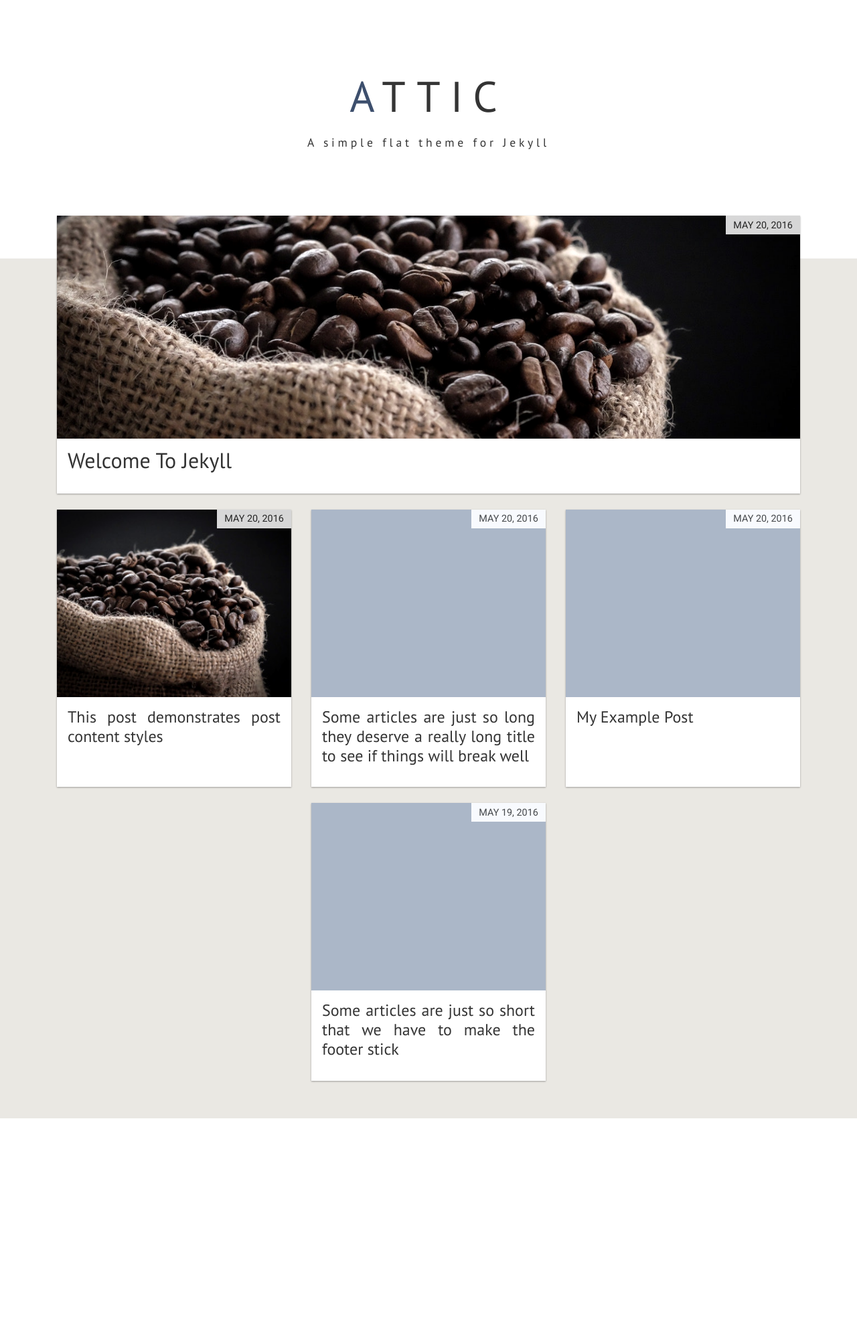
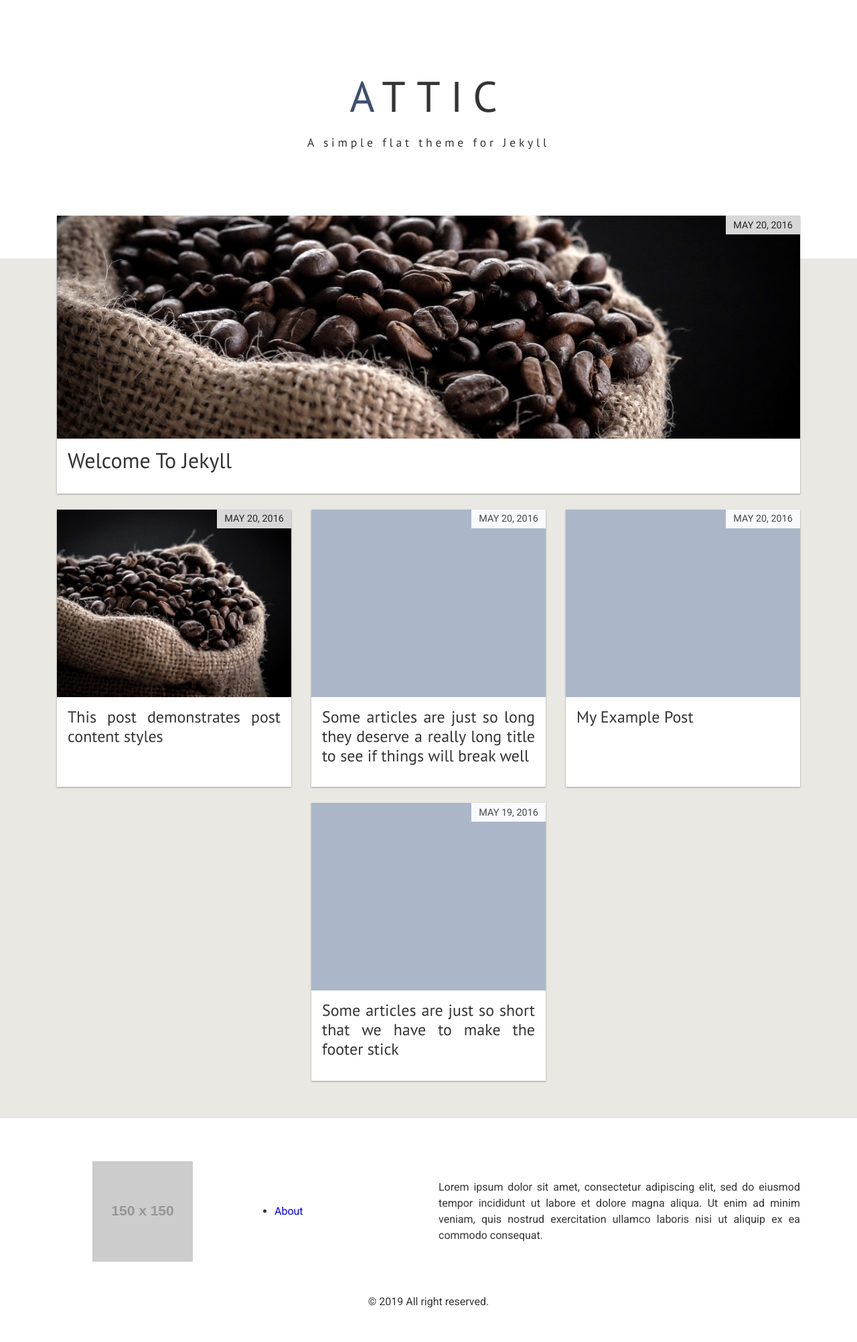
Before and after one commit to u8slvn/attic, a Jekyll site: the page built from index.md, in a window 1280 px wide. Shown: the whole page at 67% size. Built offline with Jekyll 4.4.1, drawn with Linux system fonts in a browser that asks for light colours; before the commit the page ends 1670 px from its top, so only the background shows below that.

Commit message:
feature: add footer

```diff
--- /dev/null
+++ b/_includes/footer.html
@@ -0,0 +1,30 @@
+{%- assign default_paths = site.pages | map: "path" -%}
+{%- assign page_paths = site.header_pages | default: default_paths -%}
+<footer>
+    <div class="info container">
+        <div class="row">
+            <div class="logo col-lg-3">
+                <img src="https://via.placeholder.com/150" alt="logo">
+            </div>
+            <div class="menu col-lg-3">
+                <nav>
+                    <ul>
+                        {%- for path in page_paths -%}
+                            {%- assign my_page = site.pages | where: "path", path | first -%}
+                            {%- if my_page.title -%}
+                            <li><a class="page-link" href="{{ my_page.url | relative_url }}">{{ my_page.title | escape }}</a></li>
+                            {%- endif -%}
+                        {%- endfor -%}
+                    </ul>
+                </nav>
+            </div>
+            <div class="description col-lg-6">
+                Lorem ipsum dolor sit amet, consectetur adipiscing elit, sed do eiusmod tempor incididunt ut labore et dolore magna aliqua. Ut enim ad minim veniam, quis nostrud exercitation ullamco laboris nisi ut aliquip ex ea commodo consequat.
+            </div>
+        </div>
+    </div>
+
+    <div class=signature container-fluid>
+        © 2019 All right reserved.
+    </div>
+</footer>
--- a/_includes/header.html
+++ b/_includes/header.html
@@ -1,6 +1,6 @@
 <header>
     <div class="container-fluid">
-        <h1 id="logo">{{ site.title | escape }}</h1>
-        <div id="subtitle">{{ site.subtitle | escape }}<div>
+        <h1 class="logo">{{ site.title | escape }}</h1>
+        <div class="subtitle">{{ site.subtitle | escape }}<div>
     </div>
 </header>
--- a/_layouts/default.html
+++ b/_layouts/default.html
@@ -11,6 +11,8 @@
         {{ content }}
     </main>
 
+    {%- include footer.html -%}
+
   </body>
 
 </html>
--- a/_sass/attic.scss
+++ b/_sass/attic.scss
@@ -13,5 +13,6 @@ $font-title: 'PT Sans', sans-serif;
 @import
     "attic/base",
     "attic/header",
-    "attic/home"
+    "attic/home",
+    "attic/footer"
 ;
--- /dev/null
+++ b/_sass/attic/_footer.scss
@@ -0,0 +1,27 @@
+footer {
+    padding: 4rem 0 3rem;
+    .info{
+        margin-bottom: 3rem;
+
+        .logo {
+            display: flex;
+            justify-content: center;
+            align-items: center;
+        }
+
+        .menu {
+            display: flex;
+            align-items: center;
+        }
+
+        .description {
+            display: flex;
+            align-items: center;
+            text-align: justify;
+        }
+    }
+
+    .signature {
+        text-align: center;
+    }
+}
--- a/_sass/attic/_header.scss
+++ b/_sass/attic/_header.scss
@@ -4,7 +4,7 @@ header {
     font-family: $font-title;
     text-align: center;
 
-    #logo {
+    .logo {
         margin-bottom: 0.5rem;
         font-size: 4rem;
         letter-spacing: 15px;
@@ -16,7 +16,7 @@ header {
         }
     }
 
-    #subtitle {
+    .subtitle {
         font-size: 1.1rem;
         letter-spacing: 0.3rem;
         font-variant-ligatures: none;
```
